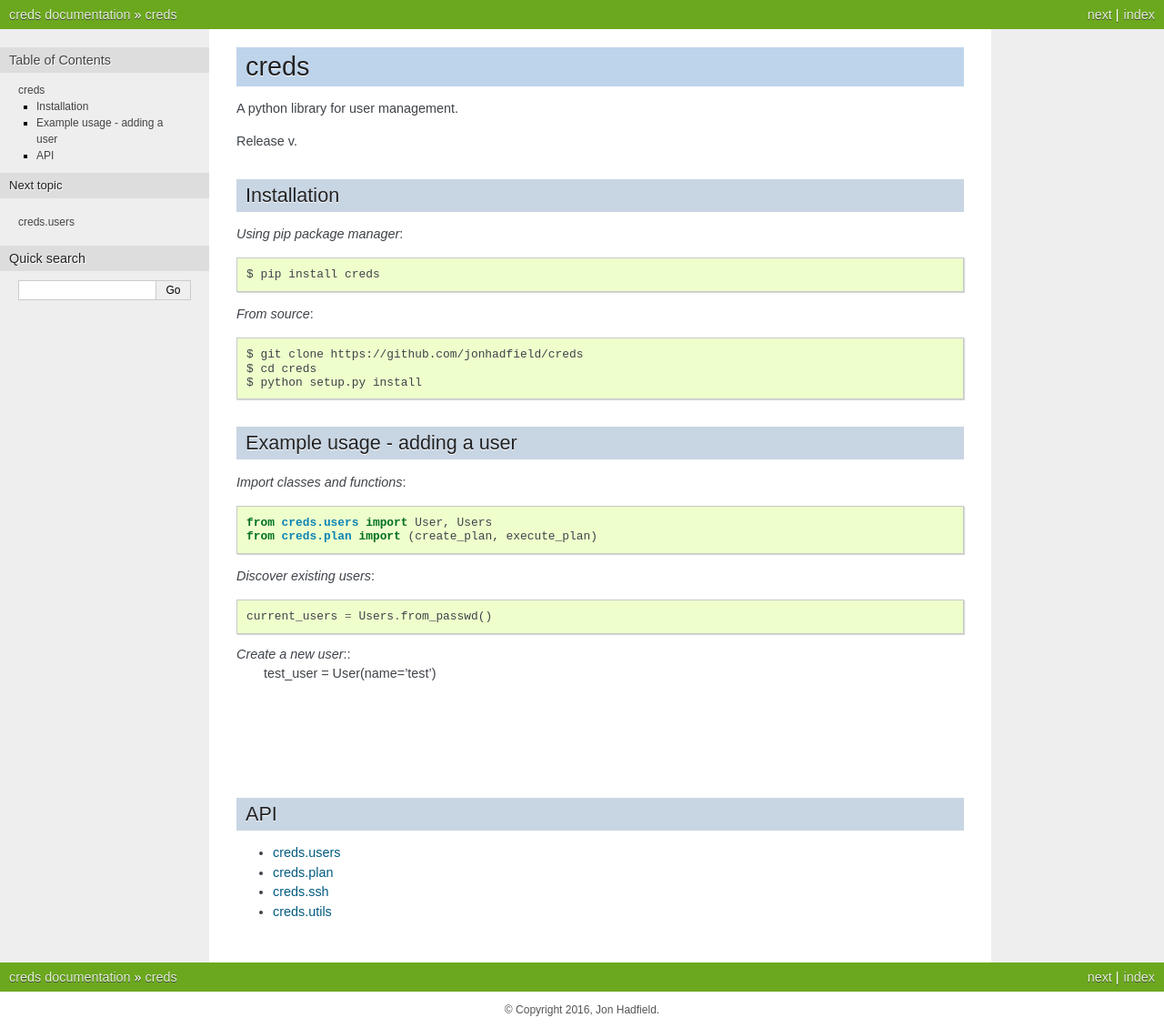
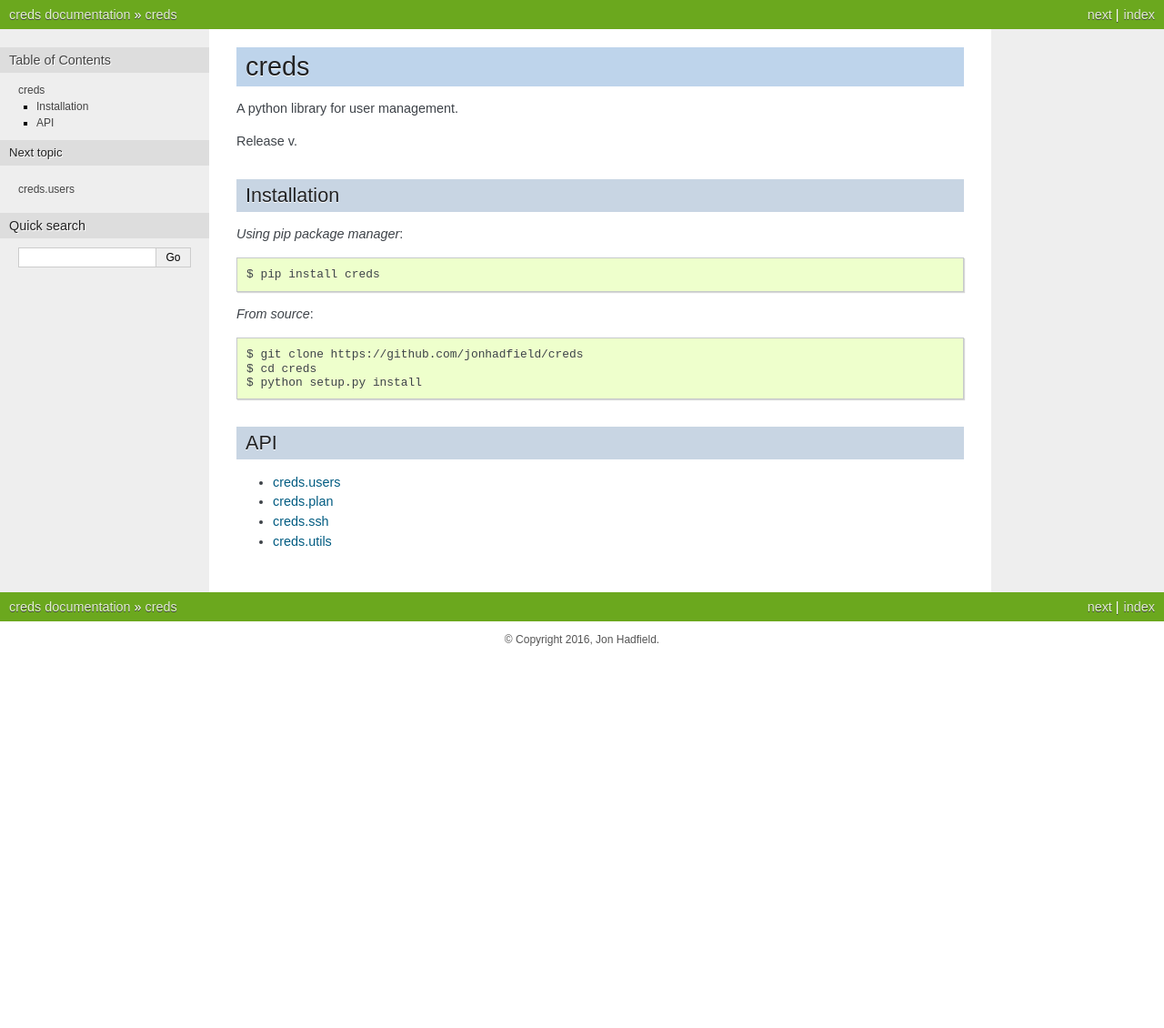
Before and after one commit to jonhadfield/creds, a Sphinx documentation site: the page built from docs/index.rst, in a window 1280 px wide. Shown: the whole page at 91% size. Built offline with Sphinx 7.4.7, drawn with Linux system fonts in a browser that asks for light colours; the version number could not be read and is left out; after the commit the page ends 900 px from its top, so only the background shows below that.

Commit message:
doing it later.

```diff
--- a/docs/index.rst
+++ b/docs/index.rst
@@ -19,32 +19,6 @@ Installation
     $ cd creds
     $ python setup.py install
 
-Example usage - adding a user
------------------------------
-
-*Import classes and functions*::
-
-    from creds.users import User, Users
-    from creds.plan import (create_plan, execute_plan)
-
-*Discover existing users*::
-
-    current_users = Users.from_passwd()
-
-*Create a new user*::
-    test_user = User(name='test')
-
-
-
-
-|
-|
-|
-|
-|
-
-
-
 API
 ---
 
```
